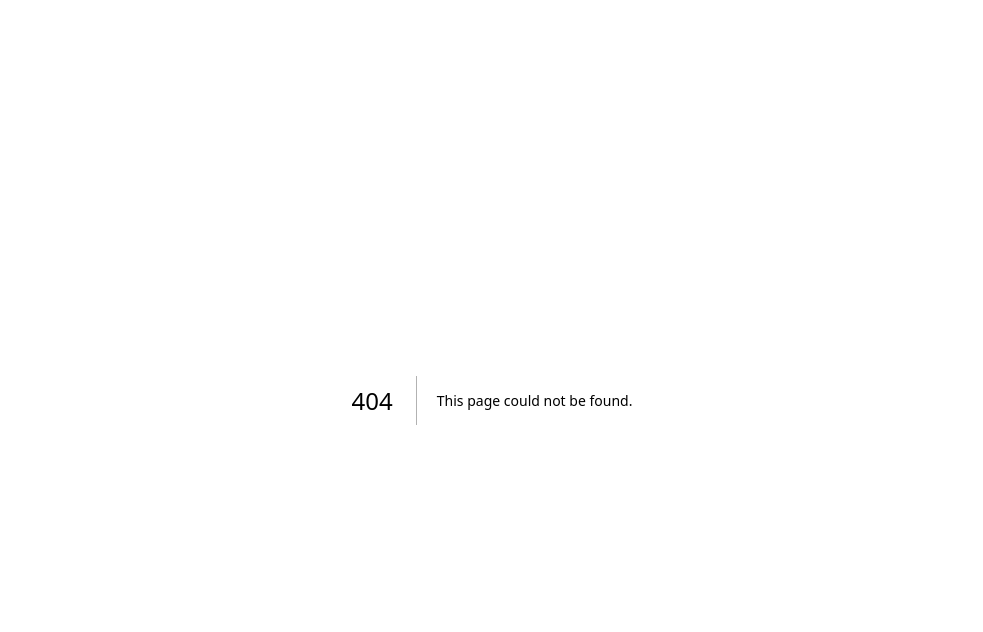
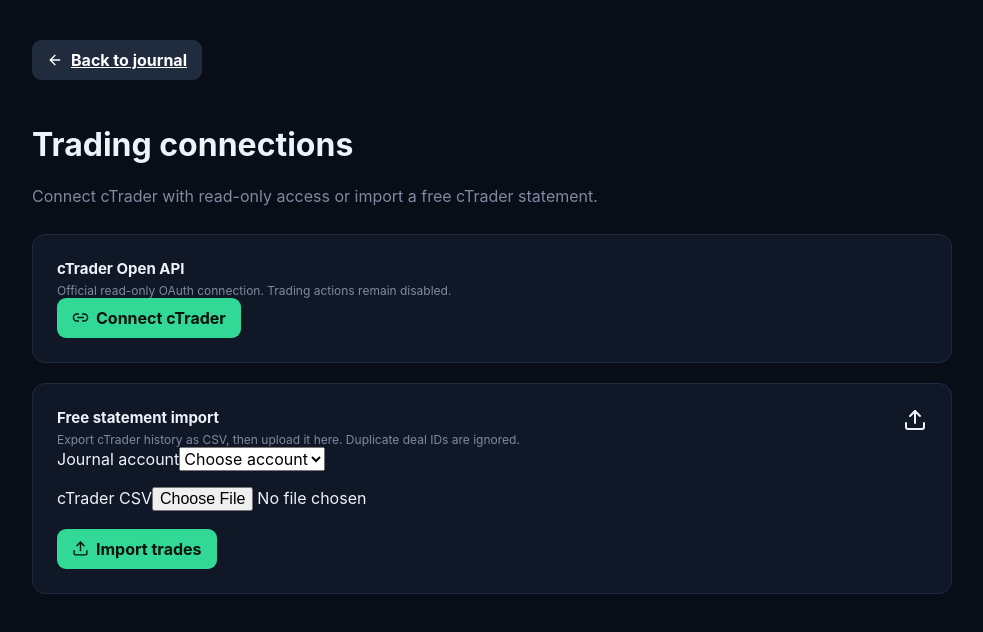
Before and after one commit to rajausama534/trade-journal, a Next.js app: page /connections in a window 1280 px wide. Before the commit this address had no page. Shown: the top 632 px of the page, without its empty margins (148-1131 px from the left). Built offline with nearby package versions, Linux system fonts and the light colour scheme; no server answers; the database is empty.

Commit message:
Add cTrader connection and statement import workspace

```diff
--- /dev/null
+++ b/app/connections/page.tsx
@@ -0,0 +1,191 @@
+"use client";
+
+import { ChangeEvent, useEffect, useMemo, useState } from "react";
+import { ArrowLeft, CheckCircle2, Link2, Loader2, RefreshCw, Unplug, Upload } from "lucide-react";
+import { supabase } from "@/lib/supabase";
+
+type Account = { id: string; name: string; firm: string };
+type Connection = { connection_status: string; scope: string; expires_at: string; last_sync_at: string | null };
+type ParsedTrade = {
+  externalId: string;
+  symbol: string;
+  side: "Buy" | "Sell";
+  lots: number;
+  entry: number;
+  exit: number;
+  openedAt: string;
+  closedAt: string;
+  pnl: number;
+  commission: number;
+  swap: number;
+  notes: string;
+};
+
+const aliases: Record<string, string[]> = {
+  id: ["deal id", "position id", "order id", "id"],
+  symbol: ["symbol", "instrument"],
+  side: ["direction", "side", "type", "opening direction"],
+  lots: ["quantity", "volume", "lots", "closing quantity"],
+  entry: ["entry price", "opening price", "open price"],
+  exit: ["closing price", "exit price", "close price"],
+  openedAt: ["opening time", "open time", "entry time"],
+  closedAt: ["closing time", "close time", "exit time"],
+  pnl: ["net", "net profit", "net $", "profit", "p&l"],
+  commission: ["commission"],
+  swap: ["swap"],
+};
+
+function normalise(value: string) {
+  return value.trim().toLowerCase().replace(/\s+/g, " ");
+}
+
+function splitCsvLine(line: string) {
+  const values: string[] = [];
+  let current = "";
+  let quoted = false;
+  for (let i = 0; i < line.length; i += 1) {
+    const char = line[i];
+    if (char === '"' && line[i + 1] === '"') { current += '"'; i += 1; }
+    else if (char === '"') quoted = !quoted;
+    else if (char === "," && !quoted) { values.push(current.trim()); current = ""; }
+    else current += char;
+  }
+  values.push(current.trim());
+  return values;
+}
+
+function numeric(value: string | undefined) {
+  const cleaned = String(value || "").replace(/[$,\s]/g, "").replace(/[^0-9+-.]/g, "");
+  const number = Number(cleaned);
+  return Number.isFinite(number) ? number : 0;
+}
+
+function dateValue(value: string | undefined) {
+  if (!value) return new Date().toISOString();
+  const parsed = new Date(value.replace(/\.(\d{3})\d+$/, ".$1"));
+  return Number.isNaN(parsed.getTime()) ? new Date().toISOString() : parsed.toISOString();
+}
+
+function parseStatement(text: string): ParsedTrade[] {
+  const lines = text.replace(/^\uFEFF/, "").split(/\r?\n/).filter(Boolean);
+  if (lines.length < 2) throw new Error("The statement does not contain trade rows.");
+  const headers = splitCsvLine(lines[0]).map(normalise);
+  const index = (key: keyof typeof aliases) => headers.findIndex((header) => aliases[key].includes(header));
+  const indexes = Object.fromEntries(Object.keys(aliases).map((key) => [key, index(key as keyof typeof aliases)])) as Record<string, number>;
+  for (const required of ["symbol", "side", "entry", "exit", "closedAt", "pnl"]) {
+    if (indexes[required] < 0) throw new Error(`Could not find the ${required} column in this cTrader CSV.`);
+  }
+  return lines.slice(1).map((line, row) => {
+    const cells = splitCsvLine(line);
+    const get = (key: string) => indexes[key] >= 0 ? cells[indexes[key]] : "";
+    const sideText = normalise(get("side"));
+    return {
+      externalId: get("id") || `ctrader-${dateValue(get("closedAt"))}-${row}`,
+      symbol: get("symbol").replace("/", "").trim().toUpperCase(),
+      side: sideText.includes("buy") ? "Buy" : "Sell",
+      lots: Math.abs(numeric(get("lots"))) || 0.01,
+      entry: numeric(get("entry")),
+      exit: numeric(get("exit")),
+      openedAt: dateValue(get("openedAt") || get("closedAt")),
+      closedAt: dateValue(get("closedAt")),
+      pnl: numeric(get("pnl")),
+      commission: numeric(get("commission")),
+      swap: numeric(get("swap")),
+      notes: "Imported from cTrader statement",
+    };
+  }).filter((trade) => trade.symbol && trade.entry && trade.exit);
+}
+
+async function authHeaders() {
+  if (!supabase) throw new Error("Supabase is not configured.");
+  const { data } = await supabase.auth.getSession();
+  if (!data.session) throw new Error("Please sign in first.");
+  return { Authorization: `Bearer ${data.session.access_token}`, "Content-Type": "application/json" };
+}
+
+export default function ConnectionsPage() {
+  const [accounts, setAccounts] = useState<Account[]>([]);
+  const [accountId, setAccountId] = useState("");
+  const [connection, setConnection] = useState<Connection | null>(null);
+  const [busy, setBusy] = useState(false);
+  const [message, setMessage] = useState("");
+  const [parsed, setParsed] = useState<ParsedTrade[]>([]);
+
+  const totalPnl = useMemo(() => parsed.reduce((sum, trade) => sum + trade.pnl, 0), [parsed]);
+
+  useEffect(() => {
+    (async () => {
+      if (!supabase) return;
+      const { data } = await supabase.from("accounts").select("id,name,firm").order("created_at");
+      setAccounts(data || []);
+      if (data?.[0]) setAccountId(data[0].id);
+      try {
+        const response = await fetch("/api/ctrader/status", { headers: await authHeaders() });
+        const status = await response.json();
+        if (status.connected) setConnection(status.connection);
+      } catch { /* connection status is optional */ }
+    })();
+  }, []);
+
+  async function connect() {
+    setBusy(true); setMessage("");
+    try {
+      const response = await fetch("/api/ctrader/connect", { method: "POST", headers: await authHeaders() });
+      const result = await response.json();
+      if (!response.ok) throw new Error(result.error || "Could not start cTrader connection.");
+      window.location.assign(result.url);
+    } catch (error) { setMessage(error instanceof Error ? error.message : "Connection failed."); setBusy(false); }
+  }
+
+  async function disconnect() {
+    if (!confirm("Disconnect cTrader from this journal?")) return;
+    setBusy(true);
+    try {
+      const response = await fetch("/api/ctrader/status", { method: "DELETE", headers: await authHeaders() });
+      if (!response.ok) throw new Error("Could not disconnect cTrader.");
+      setConnection(null); setMessage("cTrader disconnected.");
+    } catch (error) { setMessage(error instanceof Error ? error.message : "Disconnect failed."); }
+    finally { setBusy(false); }
+  }
+
+  async function chooseFile(event: ChangeEvent<HTMLInputElement>) {
+    const file = event.target.files?.[0];
+    if (!file) return;
+    try { const trades = parseStatement(await file.text()); setParsed(trades); setMessage(`${trades.length} trades ready to import.`); }
+    catch (error) { setParsed([]); setMessage(error instanceof Error ? error.message : "Could not parse statement."); }
+  }
+
+  async function importTrades() {
+    if (!accountId || !parsed.length) return;
+    setBusy(true); setMessage("");
+    try {
+      const response = await fetch("/api/ctrader/import", {
+        method: "POST", headers: await authHeaders(), body: JSON.stringify({ accountId, trades: parsed }),
+      });
+      const result = await response.json();
+      if (!response.ok) throw new Error(result.error || "Import failed.");
+      setMessage(`Imported ${result.imported} trades. ${result.skipped} duplicates skipped.`);
+      setParsed([]);
+    } catch (error) { setMessage(error instanceof Error ? error.message : "Import failed."); }
+    finally { setBusy(false); }
+  }
+
+  return <main style={{maxWidth:960,margin:"0 auto",padding:"40px 20px"}}>
+    <a href="/" className="secondary" style={{display:"inline-flex",gap:8,alignItems:"center",marginBottom:24}}><ArrowLeft size={16}/>Back to journal</a>
+    <header style={{marginBottom:28}}><h1>Trading connections</h1><p>Connect cTrader with read-only access or import a free cTrader statement.</p></header>
+
+    <section className="panel" style={{marginBottom:20,padding:24}}>
+      <div className="panel-head"><div><h2>cTrader Open API</h2><p>Official read-only OAuth connection. Trading actions remain disabled.</p></div>{connection&&<span className="status"><CheckCircle2 size={14}/> Connected</span>}</div>
+      {connection ? <><p>Scope: <b>{connection.scope}</b> · Status: <b>{connection.connection_status}</b></p><div style={{display:"flex",gap:10,marginTop:18}}><button className="secondary" disabled={busy}><RefreshCw size={16}/>Sync setup pending</button><button className="signout" onClick={disconnect} disabled={busy}><Unplug size={16}/>Disconnect</button></div></> : <button className="primary" onClick={connect} disabled={busy}>{busy?<Loader2 size={17}/>:<Link2 size={17}/>}Connect cTrader</button>}
+    </section>
+
+    <section className="panel" style={{padding:24}}>
+      <div className="panel-head"><div><h2>Free statement import</h2><p>Export cTrader history as CSV, then upload it here. Duplicate deal IDs are ignored.</p></div><Upload/></div>
+      <label>Journal account<select value={accountId} onChange={(event)=>setAccountId(event.target.value)}><option value="">Choose account</option>{accounts.map((account)=><option key={account.id} value={account.id}>{account.name} · {account.firm}</option>)}</select></label>
+      <label style={{display:"block",marginTop:16}}>cTrader CSV<input type="file" accept=".csv,text/csv" onChange={chooseFile}/></label>
+      {parsed.length>0&&<div className="filter-summary" style={{marginTop:16}}><span>{parsed.length} trades</span><span>{totalPnl.toLocaleString("en-US",{style:"currency",currency:"USD"})}</span><span>{parsed[0]?.symbol} and more</span></div>}
+      <button className="primary" style={{marginTop:18}} onClick={importTrades} disabled={busy||!accountId||!parsed.length}>{busy?<Loader2 size={17}/>:<Upload size={17}/>}Import trades</button>
+    </section>
+    {message&&<p style={{marginTop:18}}>{message}</p>}
+  </main>;
+}
```
